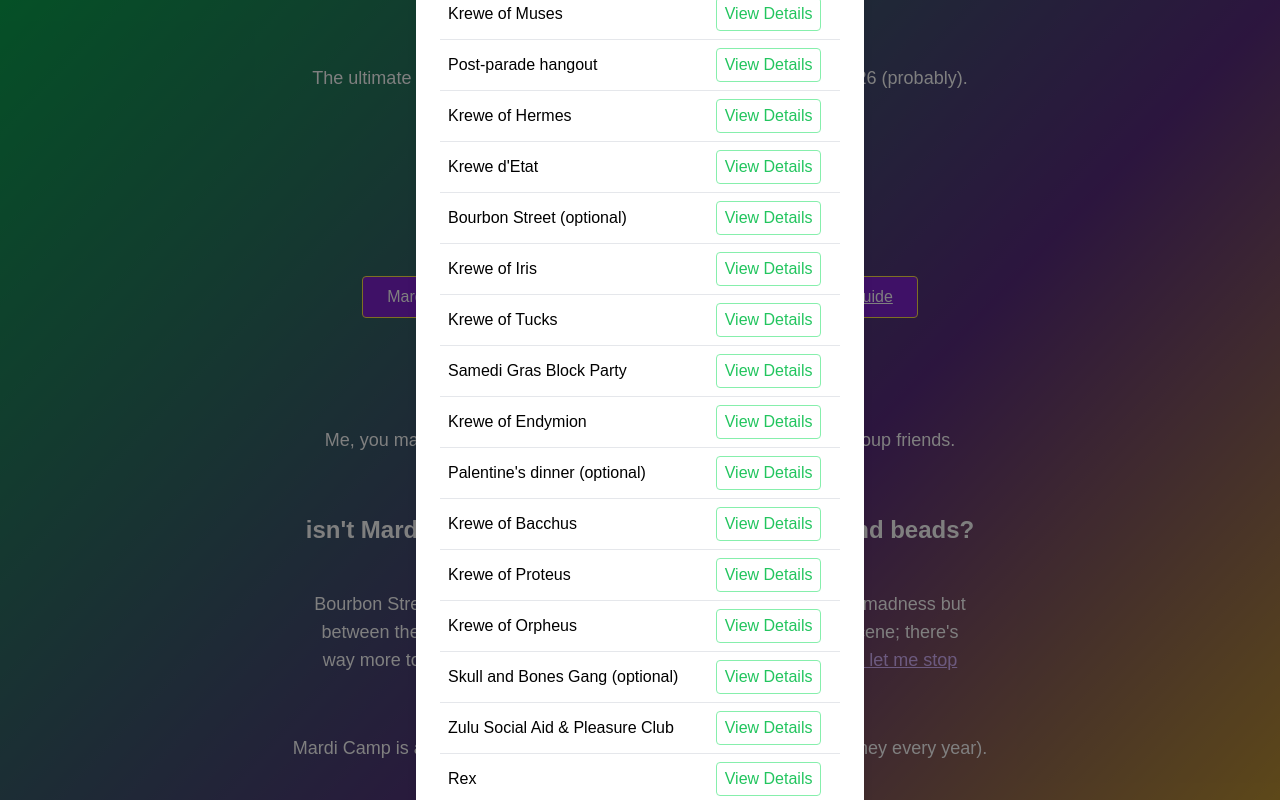
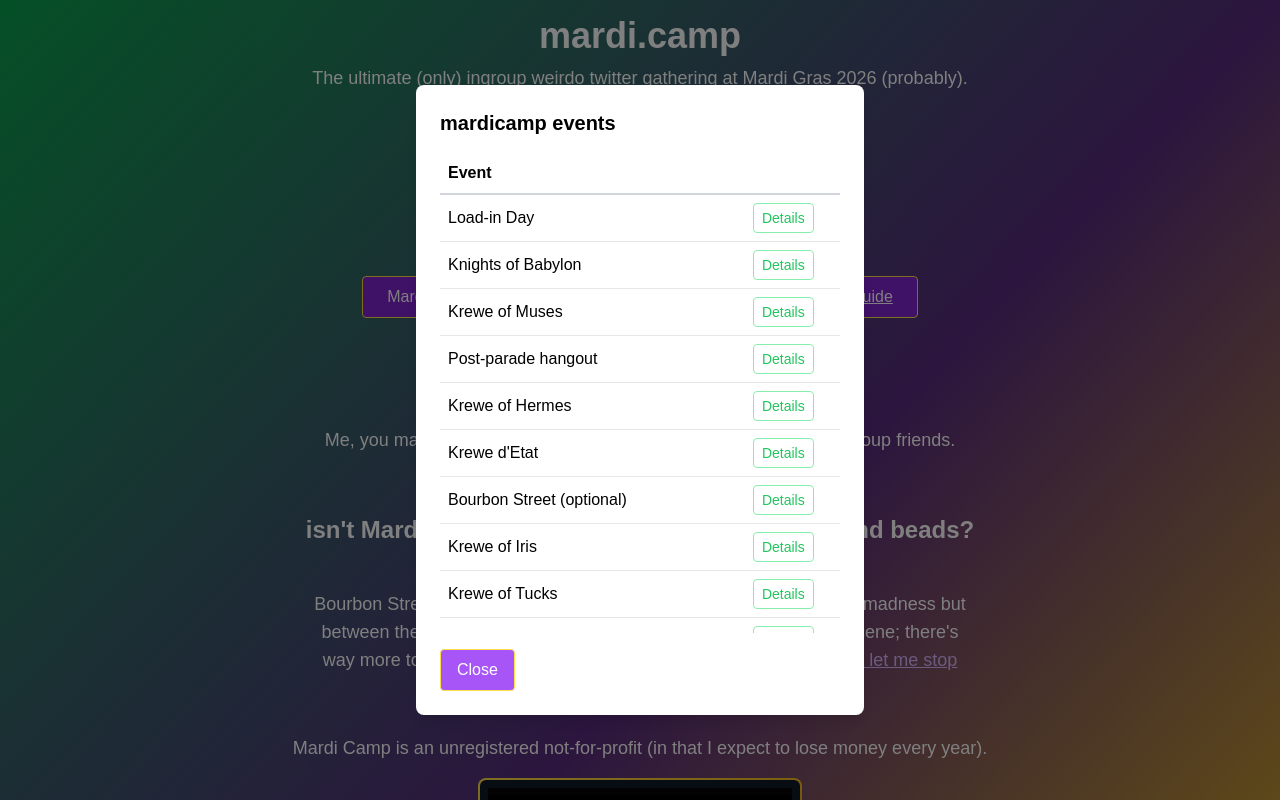
Before and after one commit to WhiskeyTuesday/mardidotcamp, a SvelteKit app: page / in a window 1280 px wide. Both pictures are taken after a click on the button "Mardicamp events". Shown: the top 800 px of the page. Built offline with nearby package versions, Linux system fonts and the light colour scheme.

Commit message:
events modal fix

```diff
--- a/src/routes/+page.svelte
+++ b/src/routes/+page.svelte
@@ -479,8 +479,8 @@
           </footer>
         </main>
 
-        <div id="ticketModal" class="fixed inset-0 flex items-center justify-center bg-black bg-opacity-50 hidden">
-          <div class="bg-white p-6 m-2 rounded-lg shadow-lg max-w-md w-full">
+        <div id="ticketModal" class="fixed inset-0 flex items-center justify-center bg-black bg-opacity-50 hidden p-4 sm:p-8 overflow-y-auto">
+          <div class="bg-white p-4 sm:p-6 rounded-lg shadow-lg max-w-md w-full max-h-full overflow-y-auto my-auto">
             <h2 class="text-xl font-bold mb-4">Apply for Tickets</h2>
             <p class="mb-4">Tickets are not available yet! Check back later.</p>
             <button
@@ -492,9 +492,10 @@
           </div>
         </div>
 
-        <div id="scheduleModal" class="fixed inset-0 flex items-center justify-center bg-black bg-opacity-50 hidden">
-          <div class="bg-white p-6 m-2 rounded-lg shadow-lg max-w-md w-full">
+        <div id="scheduleModal" class="fixed inset-0 flex items-center justify-center bg-black bg-opacity-50 hidden p-4 sm:p-8 overflow-y-auto">
+          <div class="bg-white p-4 sm:p-6 rounded-lg shadow-lg max-w-md w-full max-h-full overflow-y-auto my-auto">
             <h2 class="text-xl font-bold mb-4">mardicamp events</h2>
+            <div class="overflow-y-auto max-h-[60vh]">
               <table class="w-full text-left border-collapse">
                 <thead>
                   <tr>
@@ -505,25 +506,26 @@
                 <tbody>
                   {#each events as event}
                   <tr class="hover:bg-gray-100 transition-colors duration-150">
-                  <td class="border-b p-2">{event.name}</td>
+                    <td class="border-b p-2 text-sm sm:text-base">{event.name}</td>
                     <td class="border-b p-2">
                       <button
-                      class="text-green-500 hover:underline border border-green-300 rounded px-2 py-1 transition-colors duration-150 hover:bg-purple-200"
+                        class="text-green-500 hover:underline border border-green-300 rounded px-2 py-1 transition-colors duration-150 hover:bg-purple-200 text-sm"
                         on:click={() => {
                         document.getElementById('detailsModal').classList.remove('hidden');
                         activeEvent = event;
                         }}
                       >
-                      View Details
+                        Details
                       </button>
                     </td>
                   </tr>
                   {/each}
                 </tbody>
               </table>
+            </div>
 
             <button
-              class="px-4 py-2 bg-purple-500 text-white rounded hover:bg-green-600 transition-colors duration-150 border border-yellow-300"
+              class="mt-4 px-4 py-2 bg-purple-500 text-white rounded hover:bg-green-600 transition-colors duration-150 border border-yellow-300"
               on:click={() => document.getElementById('scheduleModal').classList.add('hidden')}
             >
               Close
@@ -532,8 +534,8 @@
         </div>
 
         <!-- details submodal -->
-        <div id="detailsModal" class="fixed inset-0 flex items-center justify-center bg-black bg-opacity-50 hidden">
-          <div class="bg-white p-6 m-2 rounded-lg shadow-lg max-w-md w-full">
+        <div id="detailsModal" class="fixed inset-0 flex items-center justify-center bg-black bg-opacity-50 hidden p-4 sm:p-8 overflow-y-auto">
+          <div class="bg-white p-4 sm:p-6 rounded-lg shadow-lg max-w-md w-full max-h-full overflow-y-auto my-auto">
             <h2 class="text-xl font-bold mb-4">Event details</h2>
             <p class="mb-4">{activeEvent.memo}</p>
             <p class="mb-4">Date: {activeEvent.date}</p>
@@ -549,8 +551,8 @@
         </div>
 
         <!-- Form Status Modal -->
-        <div id="formModal" class="fixed inset-0 bg-black bg-opacity-50 z-50 flex items-center justify-center {formStatus ? '' : 'hidden'}">
-          <div class="bg-white rounded-lg shadow-xl overflow-hidden w-full max-w-md border-2 border-yellow-300 relative">
+        <div id="formModal" class="fixed inset-0 bg-black bg-opacity-50 z-50 flex items-center justify-center p-4 sm:p-8 overflow-y-auto {formStatus ? '' : 'hidden'}">
+          <div class="bg-white rounded-lg shadow-xl overflow-hidden w-full max-w-md border-2 border-yellow-300 relative my-auto">
             <div class="bg-purple-700 text-white p-4 text-center">
               <h3 class="font-bold text-xl">Form Submission</h3>
             </div>
```
Lines whose indentation alone changed are shown as unchanged.
